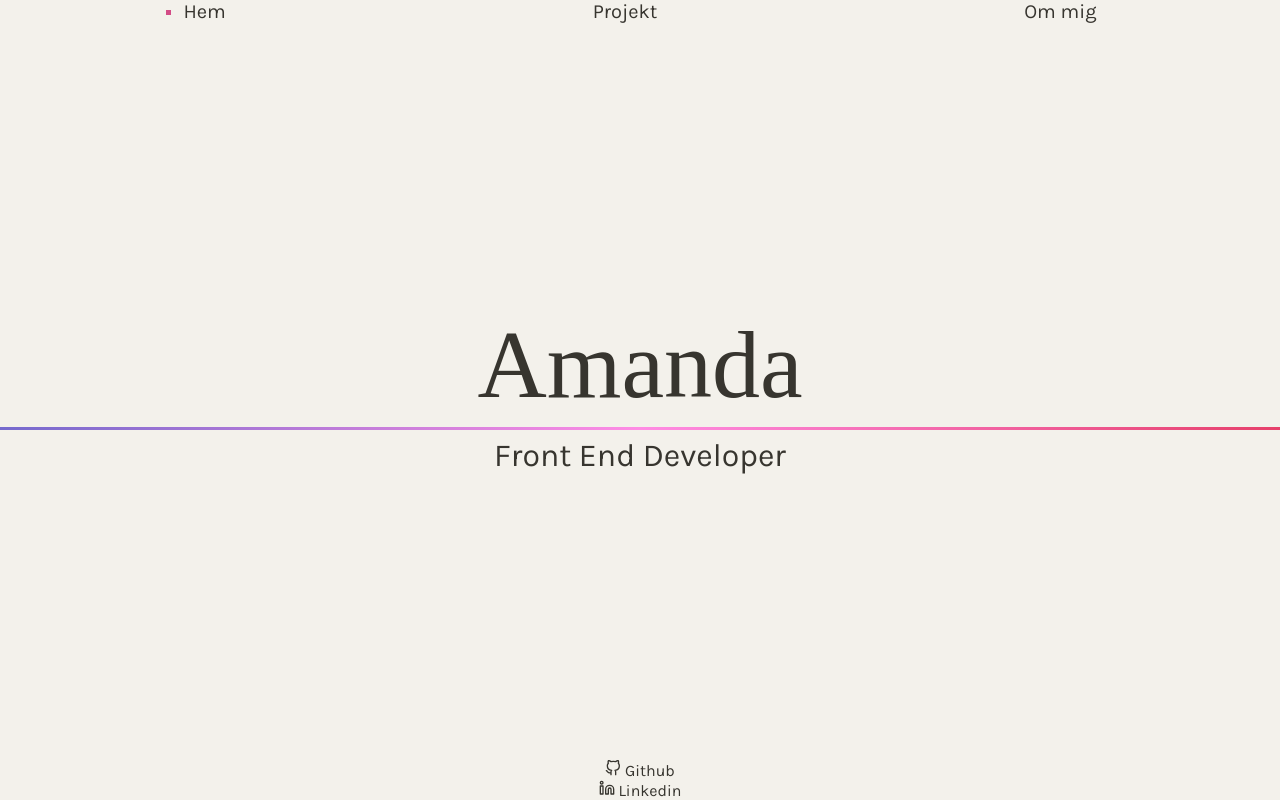
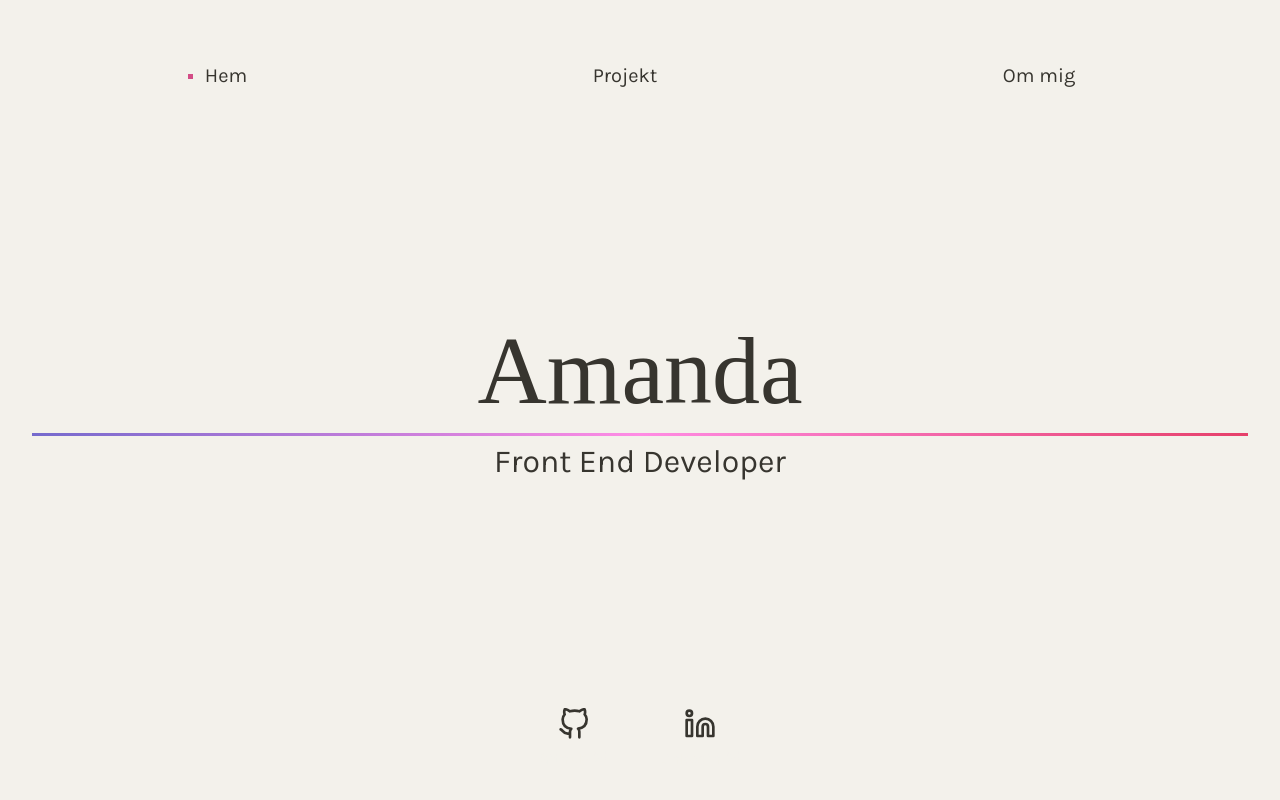
Before and after one commit to AmaTib/myPortfolio, a React (Vite) app: page / in a window 1280 px wide. Built offline with nearby package versions, Linux system fonts and the light colour scheme; a web font is replaced by a local one.

Commit message:
Fix and style footer

```diff
--- a/src/components/Footer.tsx
+++ b/src/components/Footer.tsx
@@ -1,16 +1,24 @@
+import "../styles/footer.css";
 import { FiGithub } from "react-icons/fi";
 import { FiLinkedin } from "react-icons/fi";
+import { RxOpenInNewWindow } from "react-icons/rx";
 
 export const Footer = () => {
   return (
     <>
       <footer>
-        <p>
-          <FiGithub /> Github
-        </p>
-        <p>
-          <FiLinkedin /> Linkedin
-        </p>
+        <a href="https://github.com/AmaTib" target="_blank">
+          <FiGithub className="icon" />
+          <span className="iconText">
+            Github <RxOpenInNewWindow />
+          </span>
+        </a>
+        <a href="https://www.linkedin.com/in/amanda-tibell/" target="_blank">
+          <FiLinkedin className="icon" />
+          <span className="iconText">
+            Linkedin <RxOpenInNewWindow />
+          </span>
+        </a>
       </footer>
     </>
   );
--- a/src/index.css
+++ b/src/index.css
@@ -36,6 +36,7 @@
 
 body{
   background-color: var(--background);
+  margin: 0 var(--medium);
 }
 
 
--- /dev/null
+++ b/src/styles/footer.css
@@ -0,0 +1,26 @@
+footer{
+    padding-bottom: var(--medium);
+    display: flex;
+    justify-content: center;
+    gap: 50px;
+}
+
+footer a{
+    font-size: 2rem;
+
+}
+
+.icon:hover{
+    cursor: pointer;
+}
+
+.icon:hover + .iconText{
+   color: var(--fontColor);
+}
+
+.iconText{
+    display: block;
+    font-size: 1rem;
+    color: var(--background);
+    transition: color 0.5s ease-in-out;
+}
--- a/src/styles/header.css
+++ b/src/styles/header.css
@@ -3,6 +3,7 @@ ul{
     list-style: none;
     display: flex;
     justify-content: space-around;
+    padding-top: var(--big);
 }
 
 a{
```
